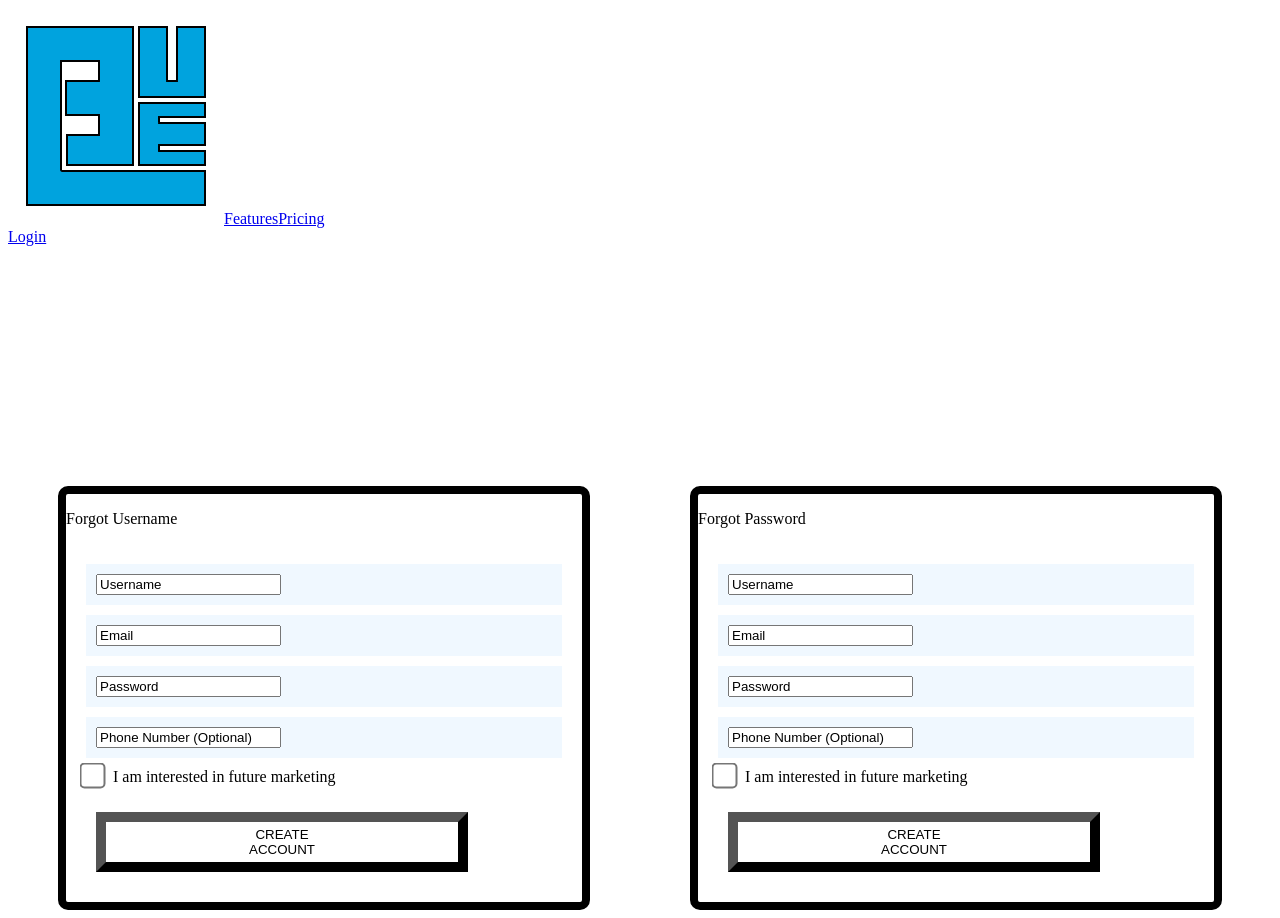
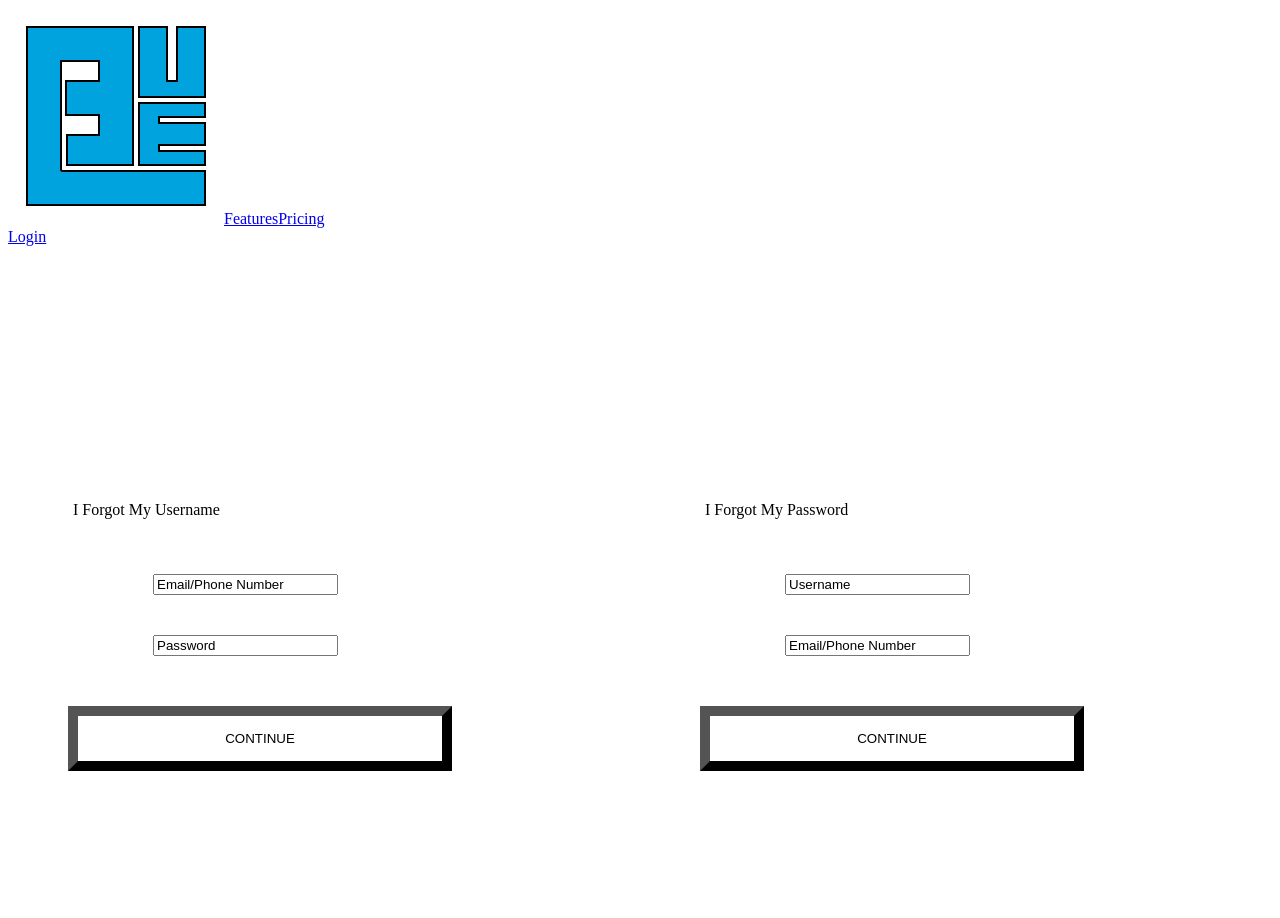
Before and after one commit to conner-chil32/Blueprint, a Next.js app in the folder blueprint/: page /recovery in a window 1280 px wide. After the commit the page ends 839 px from the top, so only its background shows below. Built offline with nearby package versions, Linux system fonts and the light colour scheme.

Commit message:
Styled similar to Figma

```diff
--- a/blueprint/src/app/recovery/page.js
+++ b/blueprint/src/app/recovery/page.js
@@ -11,15 +11,11 @@ export default function SignUpPage() {
         },
         {
             id: 'email',
-            text: "Email"
+            text: "Email/Phone Number"
         },
         {
             id: 'password',
             text: "Password"
-        },
-        {
-            id: 'phone',
-            text: "Phone Number (Optional)"
         }
     ];
 
@@ -27,35 +23,33 @@ export default function SignUpPage() {
     <>
         <Navbar />
             <div className={styles.body}>
-                <div className={`${styles.bodySection} ${styles.createSection}`}>
-                    <p>Forgot Username</p>
+                <div className={`${styles.bodySection}`}>
+                    <p>I Forgot My Username</p>
                     <form>
-                        {infoBoxes.map((box) => (
+                        {infoBoxes
+                            .filter((box) => box.id !== 'username')
+                            .map((box) => (
                             <div key={box.id} className={styles.infoBox}>
                                 <input type="text" name={box.id} placeholder={box.text} required={box.id !== 'phone'}></input>
                             </div>
                         ))}
-                        <input type="checkbox" id="marketing" value="Yes"/>
-                        <label> I am interested in future marketing</label><br />
-                        <button className="submit-button" type="submit">CREATE <br/> ACCOUNT</button>
+                        <button className="submit-button" type="submit">CONTINUE</button>
                     </form>
                 </div>
 
-                <div className={`${styles.bodySection} ${styles.createSection}`}>
-                    <p>Forgot Password</p>
+                <div className={`${styles.bodySection}`}>
+                    <p>I Forgot My Password</p>
                     <form>
-                        {infoBoxes.map((box) => (
+                        {infoBoxes
+                            .filter((box) => box.id !== 'password')
+                            .map((box) => (
                             <div key={box.id} className={styles.infoBox}>
                                 <input type="text" name={box.id} placeholder={box.text} required={box.id !== 'phone'}></input>
                             </div>
                         ))}
-                        <input type="checkbox" id="marketing" value="Yes" />
-                        <label> I am interested in future marketing</label><br />
-                        <button className="submit-button" type="submit">CREATE <br /> ACCOUNT</button>
+                        <button className="submit-button" type="submit">CONTINUE</button>
                     </form>
                 </div>
-
-            {/* <AccountCollecter currentPage = "/signup" /> */}
             </div>
     </>
     )
--- a/blueprint/src/app/recovery/page.module.css
+++ b/blueprint/src/app/recovery/page.module.css
@@ -18,77 +18,53 @@
 }
 
 .bodySection{
-    border-style: solid;
-    border-width: 8px;
     border-radius: 10px;
-    width: auto;
-    min-width: 350px;
+    max-height: 600px;
+    width: 100%;
+    background-color: var(--dark-grey);
+    color: var(--light-grey);
 }
 
-.bodySection button{
+.bodySection p{
+    margin: 15px;
+}
+
+.bodySection form {
+    padding: 10px;
+    color: var(--dark-grey);
+
+}
+
+.bodySection label {
+    padding: 10px;
+    color: var(--light-grey);
+
+}
+.bodySection input[type="checkbox"] {
+    transform: scale(2);
+    margin: 0px 0px 10px 10px;
+    color: var(--dark-grey);
+}
+
+.bodySection input[type="text"]::placeholder {
+    color: var(--dark-grey);
+    opacity: 1;
+
+}
+
+.infoBox{
+    background-color: var(--light-grey);;
+    border-radius: var(--border-weight);
+    padding: 10px;
+    margin: 20px 75px;
+}
+
+.bodySection button {
     border-width: 10px;
     background-color: var(--light-blue);
     color: var(--dark-grey);
     border-radius: var(--border-weight);
     width: 75%;
-    margin: 20px;
-    padding: 5px 0px;
+    margin: 20px 0px 50px;
+    padding: 15px 0px;
 }
-
-.createSection{
-    background-color: var(--dark-grey);
-    border-color: var(--light-blue);
-    color: var(--light-grey);
-
-}
-
-.createSection form {
-    padding: 10px;
-    color: var(--dark-grey);
-
-}
-
-.createSection label {
-    padding: 10px;
-    color: var(--light-grey);
-
-}
-.createSection input[type="checkbox"] {
-    transform: scale(2);
-    margin: 0px 0px 10px 10px;
-    color: var(--dark-grey);
-}
-
-.createSection input[type="text"]::placeholder {
-    color: var(--dark-grey);
-    opacity: 1;
-}
-
-.reqsSection{
-    background-color: var(--light-blue);
-    border-color: var(--dark-grey);
-    padding: 10px;
-    text-align: left;
-
-    display: flex;
-    flex-direction: column;
-    /* Stacks the items vertically */
-    align-items: center;
-}
-
-.reqsSection button {
-    background-color: var(--dark-grey);
-    color: white;
-    min-height: 15%;
-}
-
-.reqsSection img {
-    max-width: 50%;
-}
-
-.infoBox{
-    background-color: aliceblue;
-    border-radius: var(--border-weight);
-    padding: 10px;
-    margin: 10px;
-}
```
